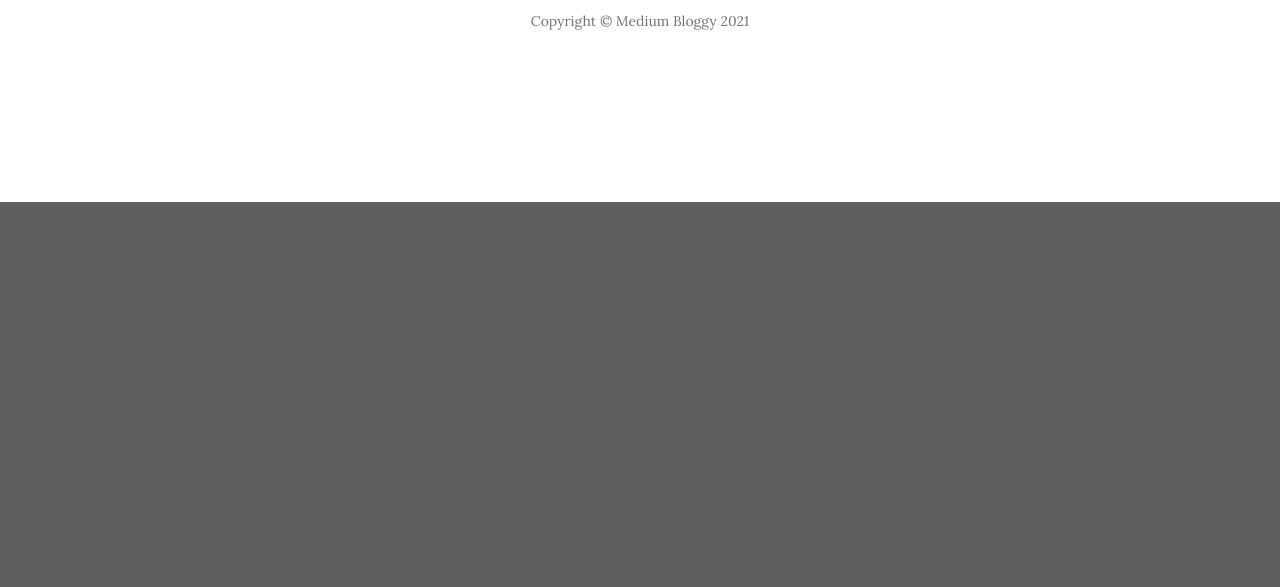
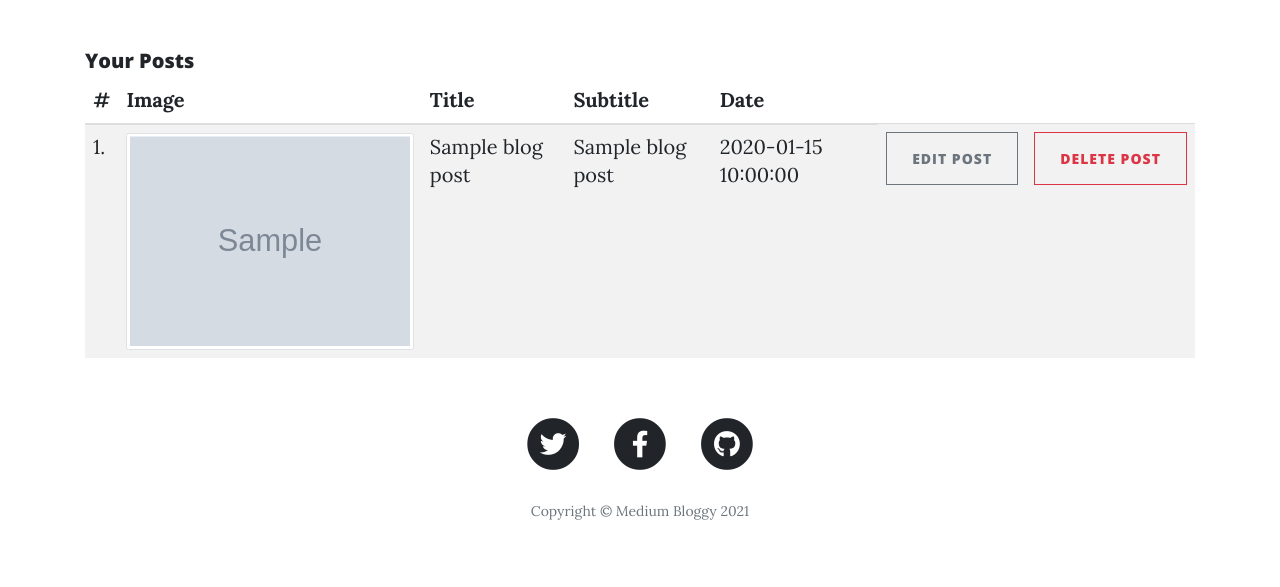
Before and after one commit to micaelmz/medium-bloggy, a Flask app: page /profile/1 in a window 1280 px wide. Shown: the part 598-1185 px from the top of the page. Before the commit the page ends 800 px from the top, so only its background shows below. Run offline with Flask 2, Linux system fonts and the light colour scheme; the visitor is signed in with stand-in values (Sample User, id 1); grey boxes marked "Sample" are stand-in pictures; a database or web service that is not in the repository returns one stand-in record (values such as "Sample title"); some libraries are stand-ins or nearby versions.

Commit message:
feat: Add basic profile page blog information

```diff
--- a/app.py
+++ b/app.py
@@ -90,9 +90,11 @@ def login():
 def profile(username):
     username = mongo.db.users.find_one(
         {"email": session["user"]})["email"]
+    posts = mongo.db.blog_posts.find({"author": username })
+    # if logged in
     if session["user"]:
-        return render_template("profile.html", username=username)
-
+        return render_template("profile.html", username=username, posts=posts)
+    # if not logged in, return to login page
     return redirect(url_for("login"))
 
 
--- a/templates/profile.html
+++ b/templates/profile.html
@@ -3,15 +3,48 @@
 {% block content %}
 {% include "header.html" %}
 
-  <header class="masthead" style="background-image: url('https://images.unsplash.com/photo-1591696205602-2f950c417cb9?ixid=MXwxMjA3fDB8MHxwaG90by1wYWdlfHx8fGVufDB8fHw%3D&ixlib=rb-1.2.1&auto=format&fit=crop&w=1350&q=80')">
+<header class="masthead"
+        style="background-image: url('https://images.unsplash.com/photo-1591696205602-2f950c417cb9?ixid=MXwxMjA3fDB8MHxwaG90by1wYWdlfHx8fGVufDB8fHw%3D&ixlib=rb-1.2.1&auto=format&fit=crop&w=1350&q=80')">
     <div class="overlay"></div>
     <div class="container">
         <div class="row">
             <div class="col-lg-8 col-md-10 mx-auto">
                 <div class="site-heading">
-            <h3>{{ username }}'s Profile</h3>
+                    <h1>{{ username.capitalize() }}'s Profile Page</h1>
                 </div>
             </div>
+        </div>
+    </div>
+</header>
+<div class="container">
+    <h2>Your Posts</h2>
+    <div class="table-responsive">
+        <table class="table table-striped table-sm">
+            <thead>
+            <tr>
+                <th>#</th>
+                <th>Image</th>
+                <th>Title</th>
+                <th>Subtitle</th>
+                <th>Date</th>
+            </tr>
+            </thead>
+            <tbody>
+            {% for post in posts %}
+            <tr>
+                <td>{{ loop.index }}.</td>
+                <td><img src="{{ post.img_url }}" class="img-thumbnail"></td>
+                <td>{{ post.title }}</td>
+                <td>{{ post.subtitle }}</td>
+                <td>{{ post.date }}</td>
+                <td><a class="btn btn-outline-secondary float-left" href="{{ url_for('edit_post', post_id=post._id) }}">Edit
+                    Post</a></td>
+                <td><a class="btn btn-outline-danger" href="{{ url_for('delete_post', post_id=post._id) }}">Delete
+                    Post</a></td>
+            </tr>
+            {% endfor %}
+            </tbody>
+        </table>
     </div>
 </div>
 </header>
```
Lines whose indentation alone changed are shown as unchanged.
